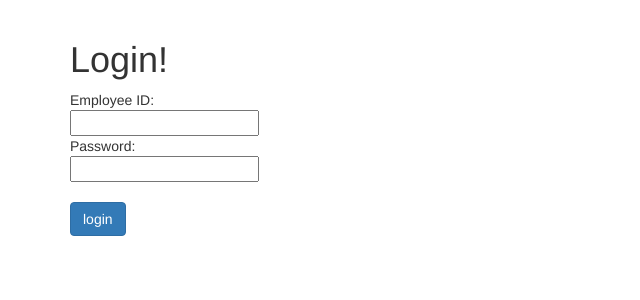
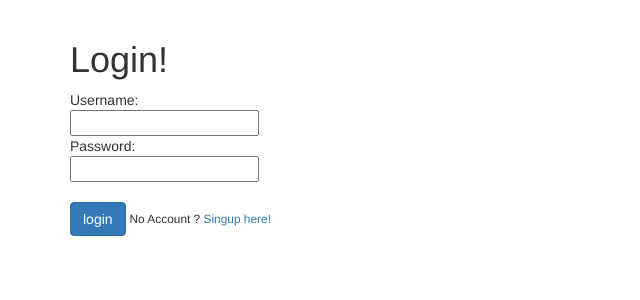
Before and after one commit to sudheersingampalli/TodoList, a Django app: page /login/ in a window 1280 px wide. Shown: the part 52-352 px from the top of the page, without its empty margins (0-640 px from the left). Run offline with Django 3.2, Linux system fonts and the light colour scheme; some libraries are stand-ins or nearby versions.

Commit message:
signup link added in login page

```diff
--- a/accounts/templates/accounts/login.html
+++ b/accounts/templates/accounts/login.html
@@ -26,15 +26,15 @@
 <input type ='hidden' name='next' value={{request.GET.next}} />
 {% endif %}
 <!--important for redirecting end-->
-Employee ID:
+Username:
 <br/>
-<input type ='text' name ='username'>
+<input type ='text' name ='username' >
 </br>
 Password:
 <br/>
 <input type = 'password' name='password'/></br></br>
 <input class="btn btn-primary" type ='submit' value='login'/>
-
+<small>No Account ? <a href = "{% url 'accounts:signup' %}" >Singup here!</a></small>
 
 </form>
 {% endblock %}
```
